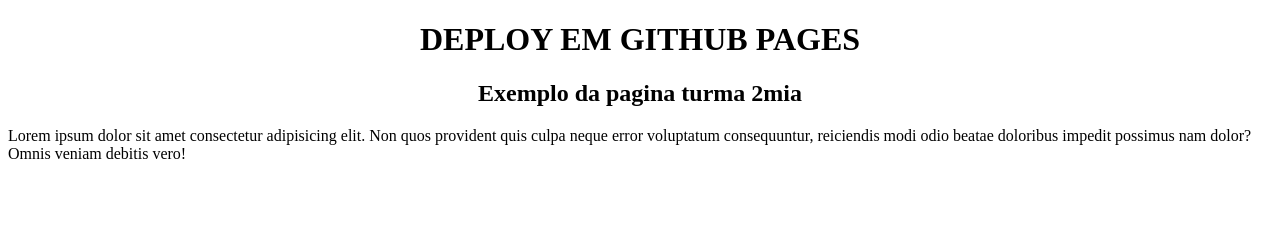
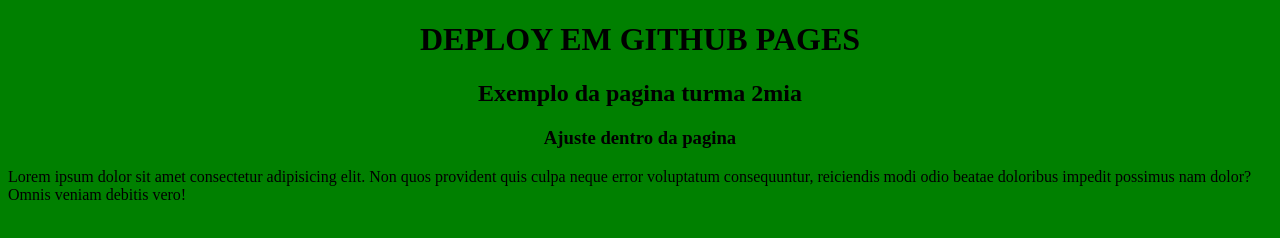
Before and after one commit to Tidlle/exemplo2mia, a plain HTML site: page index.html in a window 1280 px wide. Drawn offline with Linux system fonts and the light colour scheme.

Commit message:
segundo commit no github pages - ajustando

```diff
--- a/index.html
+++ b/index.html
@@ -5,11 +5,13 @@
     <meta name="viewport" content="width=device-width, initial-scale=1.0">
     <title>EXEMPLO DEPLOY GITHUB PAGES</title>
 </head>
-<body>
+<body bgcolor="green">
     <center>
     <H1>DEPLOY EM GITHUB PAGES</H1>
     <h2>Exemplo da pagina turma 2mia</h2>
+    <h3>Ajuste dentro da pagina</h3>
     </center>
     <p>Lorem ipsum dolor sit amet consectetur adipisicing elit. Non quos provident quis culpa neque error voluptatum consequuntur, reiciendis modi odio beatae doloribus impedit possimus nam dolor? Omnis veniam debitis vero!</p>
+
 </body>
 </html>
```
